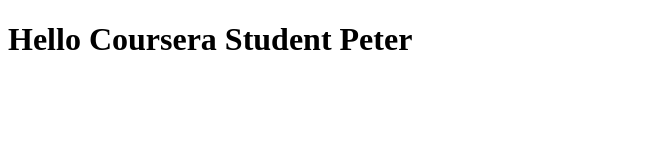
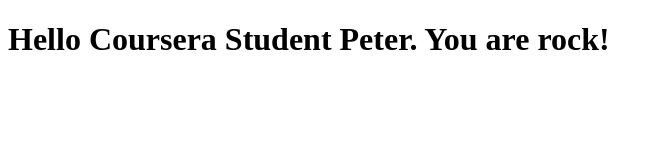
Before and after one commit to PeterHuynh/coursera-test, a plain HTML site: page index.html in a window 1280 px wide. Shown: the whole page, without its empty margins (0-662 px from the left). Drawn offline with Linux system fonts and the light colour scheme.

Commit message:
next version of web file.

```diff
--- a/index.html
+++ b/index.html
@@ -5,6 +5,6 @@
     <title>Hello Coursera</title>
   </head>
   <body>
-    <h1>Hello Coursera Student Peter</h1>
+    <h1>Hello Coursera Student Peter. You are rock!</h1>
   </body>
 </html>
```
